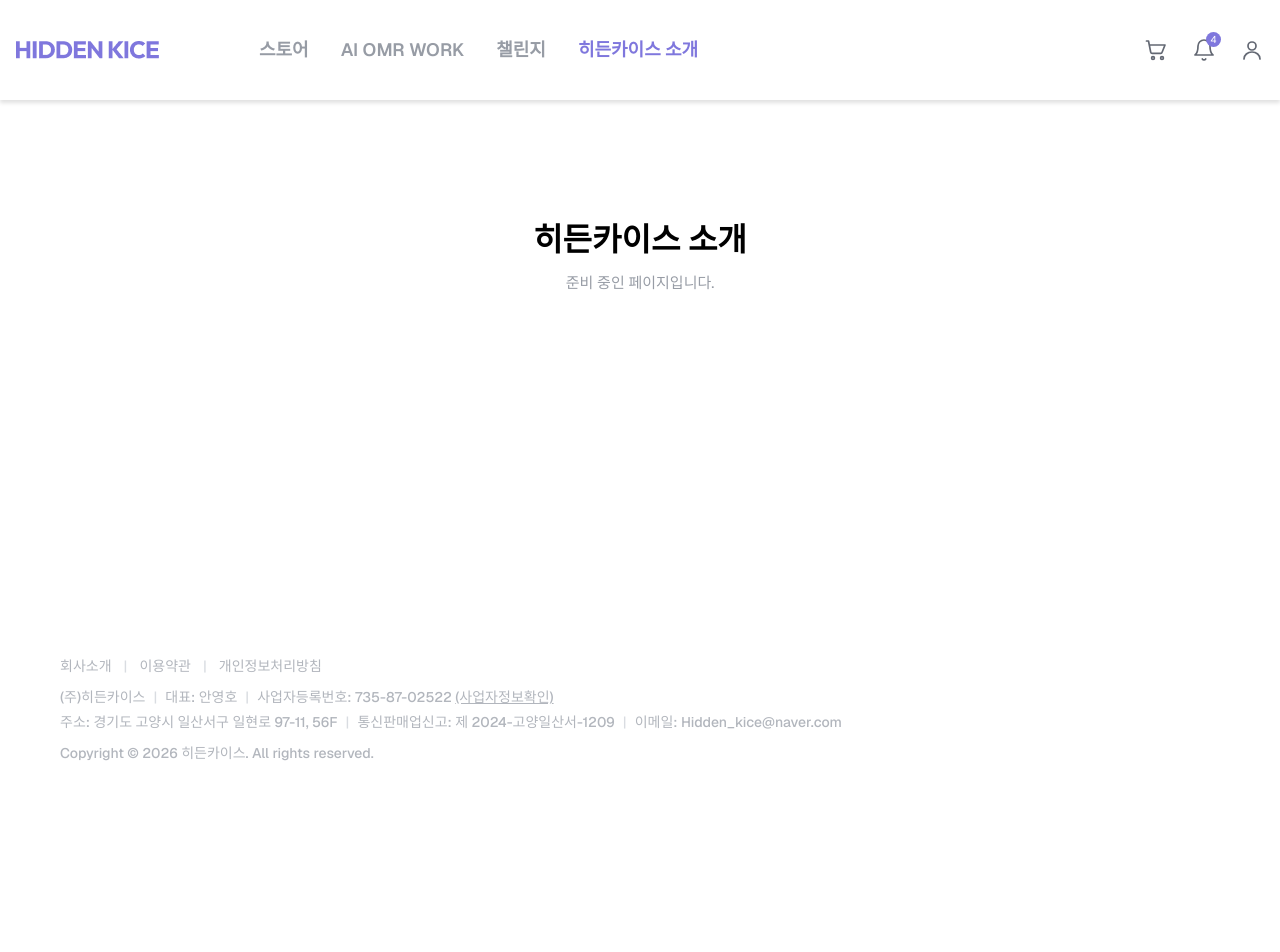
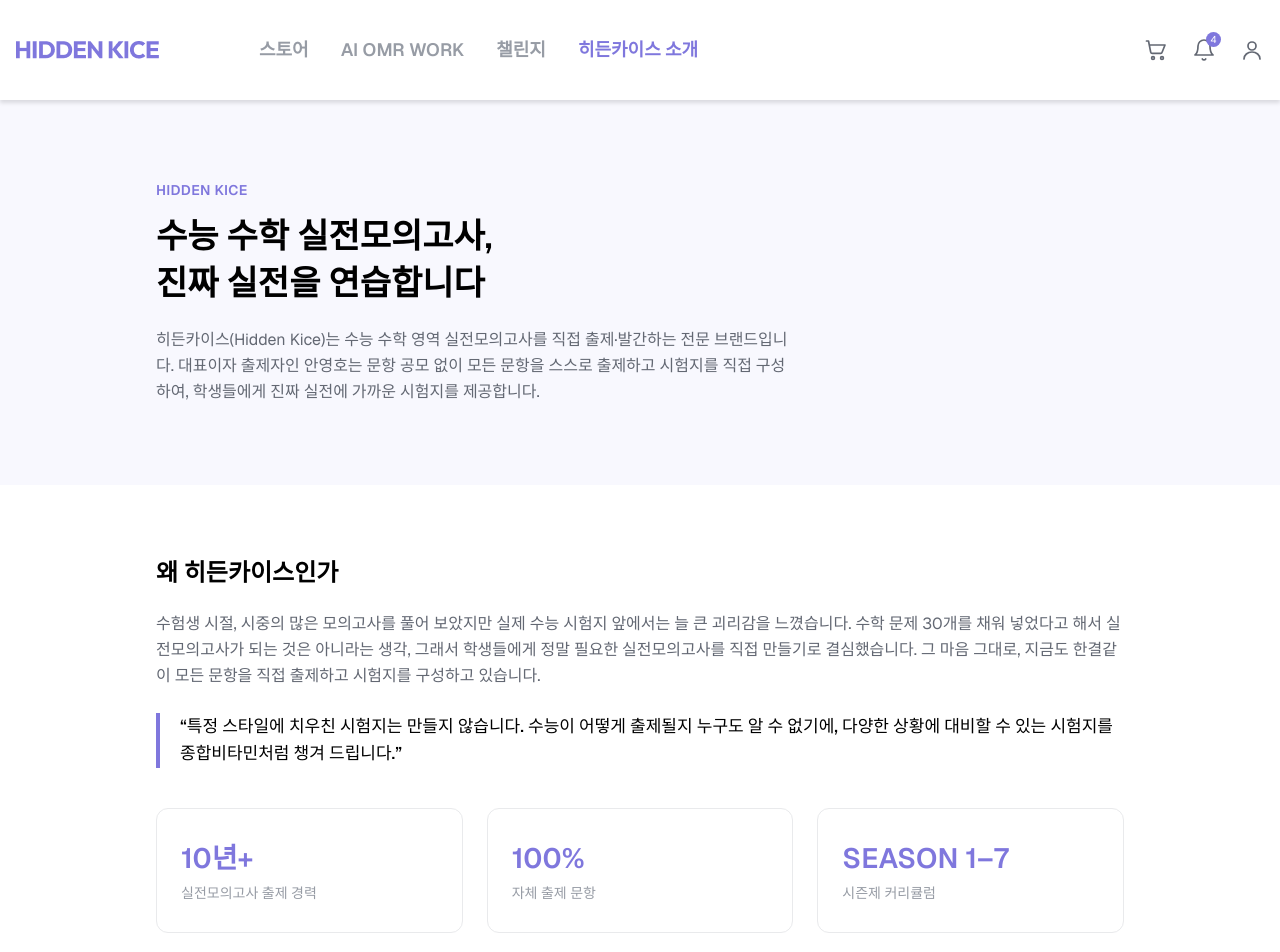
Before and after one commit to secgyu/employee-test, a Next.js app: page /about in a window 1280 px wide. Shown: the top 952 px of the page. Before the commit the page ends 800 px from the top, so only its background shows below. Built offline with nearby package versions, Linux system fonts and the light colour scheme; a web font is replaced by a local one.

Commit message:
feat: 소개 페이지 구현

```diff
--- a/app/about/page.tsx
+++ b/app/about/page.tsx
@@ -1,11 +1,135 @@
 import type { Metadata } from "next";
-
-import { PagePlaceholder } from "@/src/components/layout/PagePlaceholder";
+import Link from "next/link";
 
 export const metadata: Metadata = {
   title: "히든카이스 소개 | HIDDEN KICE",
+  description: "히든카이스는 수능 수학 실전모의고사를 직접 출제·발간하는 전문 브랜드입니다.",
 };
 
+/** 핵심 가치 */
+const VALUES = [
+  {
+    title: "100% 자체 출제",
+    body: "문항 공모 없이 출제자가 직접 모든 문항을 만들고 시험지를 구성합니다.",
+  },
+  {
+    title: "편향 없는 구성",
+    body: "특정 스타일에 치우치지 않고, 예측할 수 없는 실전에 대비하는 다양한 시험지를 제공합니다.",
+  },
+  {
+    title: "시즌제 커리큘럼",
+    body: "SEASON 1~7까지 평가원 경향을 반영해 단계적으로 실전 감각을 완성합니다.",
+  },
+];
+
+/** 제공 서비스 */
+const SERVICES = [
+  {
+    title: "자동채점 서비스",
+    body: "답안을 입력하면 등급·백분위·표준점수를 자동으로 산출합니다. 회원 데이터와 출제자의 분석이 반영된 신뢰도 높은 등급컷을 제공합니다.",
+  },
+  {
+    title: "Q&A 게시판",
+    body: "해설지를 봐도 이해되지 않는 문제는 출제자와 실력이 검증된 조교가 직접 답변해 드립니다.",
+  },
+  {
+    title: "실물 OMR 카드",
+    body: "OMR 카드까지 동봉하여 진짜 수능을 보는 듯한 실전 연습 환경을 완벽하게 재현합니다.",
+  },
+  {
+    title: "가이드북 제공",
+    body: "시즌별 학습을 돕는 가이드북으로 무엇을, 어떻게 풀어야 하는지 방향을 잡아 드립니다.",
+  },
+];
+
+/** 핵심 지표 */
+const STATS = [
+  { value: "10년+", label: "실전모의고사 출제 경력" },
+  { value: "100%", label: "자체 출제 문항" },
+  { value: "SEASON 1–7", label: "시즌제 커리큘럼" },
+];
+
 export default function AboutPage() {
-  return <PagePlaceholder title="히든카이스 소개" />;
+  return (
+    <div>
+      {/* 히어로 */}
+      <section className="w-full bg-brand/5">
+        <div className="mx-auto w-full max-w-[1000px] px-4 py-[80px]">
+          <p className="text-[14px] font-semibold tracking-wide text-brand">HIDDEN KICE</p>
+          <h1 className="mt-3 text-[34px] font-semibold leading-snug text-black">
+            수능 수학 실전모의고사,
+            <br />
+            진짜 실전을 연습합니다
+          </h1>
+          <p className="mt-5 max-w-[640px] text-[16px] leading-relaxed text-ink">
+            히든카이스(Hidden Kice)는 수능 수학 영역 실전모의고사를 직접 출제·발간하는 전문 브랜드입니다. 대표이자
+            출제자인 안영호는 문항 공모 없이 모든 문항을 스스로 출제하고 시험지를 직접 구성하여, 학생들에게 진짜 실전에
+            가까운 시험지를 제공합니다.
+          </p>
+        </div>
+      </section>
+
+      {/* 브랜드 스토리 */}
+      <section className="mx-auto w-full max-w-[1000px] px-4 py-[70px]">
+        <h2 className="text-[24px] font-semibold text-black">왜 히든카이스인가</h2>
+        <p className="mt-5 text-[16px] leading-relaxed text-ink">
+          수험생 시절, 시중의 많은 모의고사를 풀어 보았지만 실제 수능 시험지 앞에서는 늘 큰 괴리감을 느꼈습니다. 수학
+          문제 30개를 채워 넣었다고 해서 실전모의고사가 되는 것은 아니라는 생각, 그래서 학생들에게 정말 필요한
+          실전모의고사를 직접 만들기로 결심했습니다. 그 마음 그대로, 지금도 한결같이 모든 문항을 직접 출제하고 시험지를
+          구성하고 있습니다.
+        </p>
+        <blockquote className="mt-6 border-l-4 border-brand pl-5 text-[17px] font-medium leading-relaxed text-black">
+          “특정 스타일에 치우친 시험지는 만들지 않습니다. 수능이 어떻게 출제될지 누구도 알 수 없기에, 다양한 상황에
+          대비할 수 있는 시험지를 종합비타민처럼 챙겨 드립니다.”
+        </blockquote>
+
+        {/* 지표 */}
+        <div className="mt-10 grid grid-cols-1 gap-6 sm:grid-cols-3">
+          {STATS.map((stat) => (
+            <div key={stat.label} className="rounded-xl border border-[#E9EAEC] px-6 py-7">
+              <p className="text-[28px] font-semibold text-brand">{stat.value}</p>
+              <p className="mt-1 text-[14px] text-muted">{stat.label}</p>
+            </div>
+          ))}
+        </div>
+      </section>
+
+      {/* 핵심 가치 */}
+      <section className="w-full bg-[#fafafa]">
+        <div className="mx-auto w-full max-w-[1000px] px-4 py-[70px]">
+          <h2 className="text-[24px] font-semibold text-black">히든카이스의 약속</h2>
+          <div className="mt-8 grid grid-cols-1 gap-6 md:grid-cols-3">
+            {VALUES.map((value) => (
+              <div key={value.title} className="rounded-xl border border-[#E9EAEC] bg-white p-6">
+                <h3 className="text-[18px] font-semibold text-black">{value.title}</h3>
+                <p className="mt-2 text-[15px] leading-relaxed text-muted">{value.body}</p>
+              </div>
+            ))}
+          </div>
+        </div>
+      </section>
+
+      {/* 서비스 */}
+      <section className="mx-auto w-full max-w-[1000px] px-4 py-[70px]">
+        <h2 className="text-[24px] font-semibold text-black">함께 제공되는 서비스</h2>
+        <div className="mt-8 grid grid-cols-1 gap-6 sm:grid-cols-2">
+          {SERVICES.map((service) => (
+            <div key={service.title} className="rounded-xl border border-[#E9EAEC] p-6">
+              <h3 className="text-[18px] font-semibold text-black">{service.title}</h3>
+              <p className="mt-2 text-[15px] leading-relaxed text-muted">{service.body}</p>
+            </div>
+          ))}
+        </div>
+
+        <div className="mt-10">
+          <Link
+            href="/products"
+            className="inline-flex h-12 items-center rounded-md bg-brand px-7 text-[15px] font-medium text-brand-foreground transition-opacity hover:opacity-90"
+          >
+            실전모의고사 보러가기
+          </Link>
+        </div>
+      </section>
+    </div>
+  );
 }
--- a/src/constants/site.ts
+++ b/src/constants/site.ts
@@ -27,5 +27,6 @@
   address: "경기도 고양시 일산서구 일현로 97-11, 56F",
   mailOrderNumber: "제 2024-고양일산서-1209",
   email: "Hidden_kice@naver.com",
+  phone: "0507-1353-5683",
   copyrightYear: 2026,
 } as const;
```
